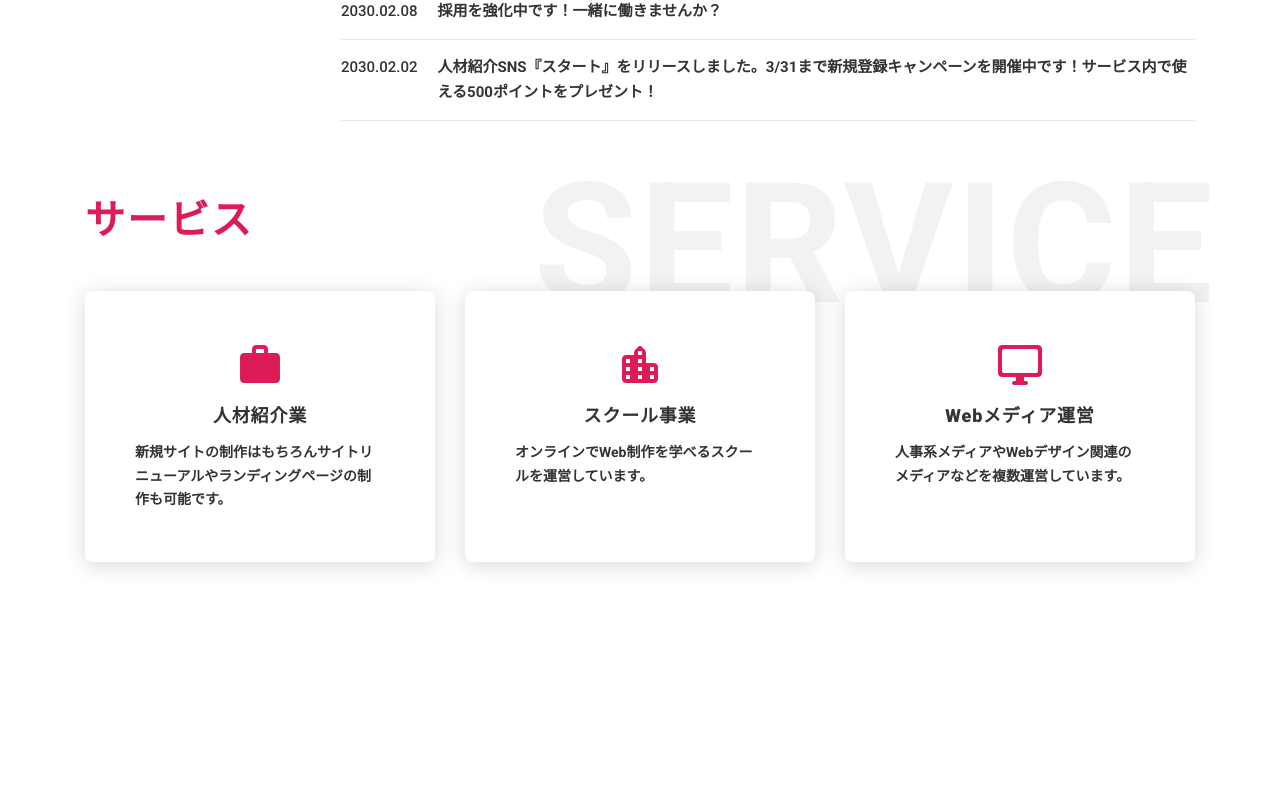
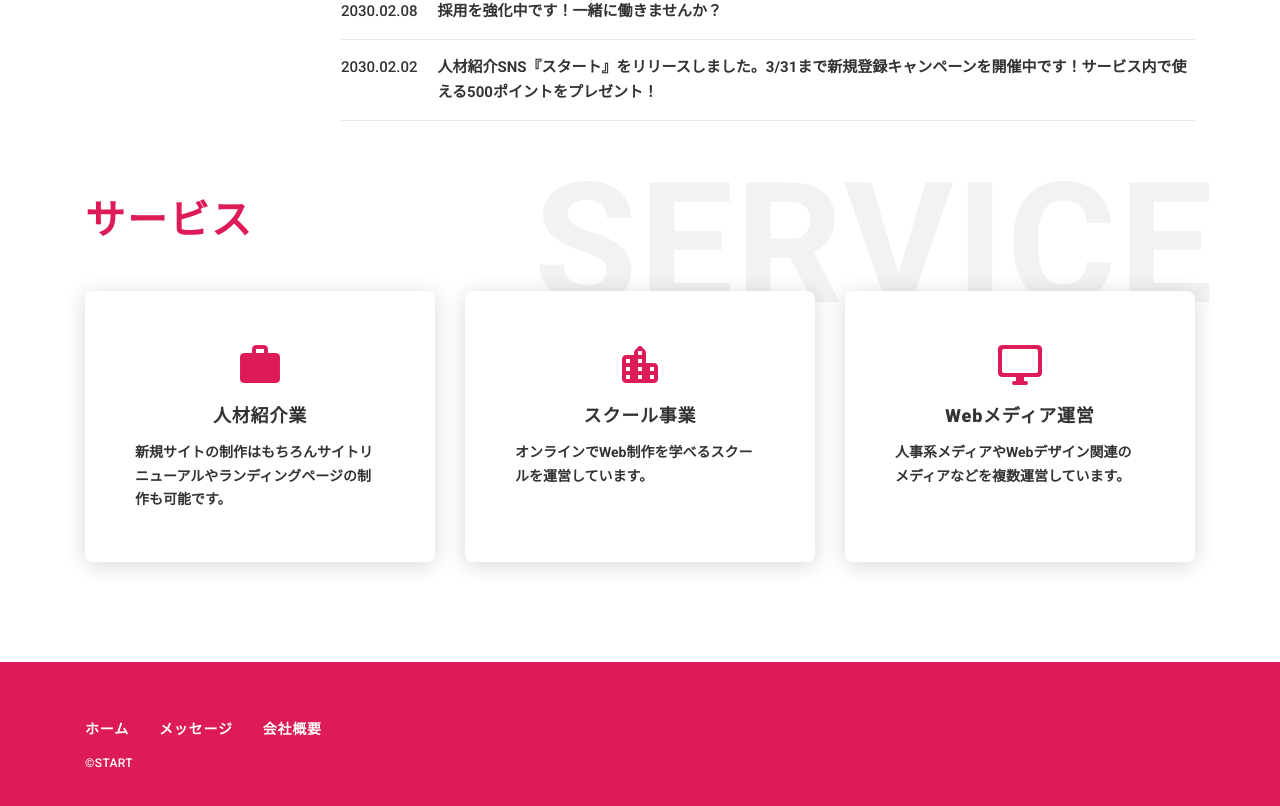
Before and after one commit to r77tchan/start, a Next.js app: page / in a window 1280 px wide. Shown: the part 807-1613 px from the top of the page. Before the commit the page ends 1469 px from the top, so only its background shows below. Built offline with nearby package versions, Linux system fonts and the light colour scheme.

Commit message:
Footer作成

```diff
--- a/app/page.tsx
+++ b/app/page.tsx
@@ -1,3 +1,4 @@
+import Footer from "@/lib/components/Footer";
 import Header from "@/lib/components/Header";
 import News from "@/lib/components/news/News";
 import Service from "@/lib/components/Service";
@@ -12,6 +13,7 @@ export default function Home() {
         <News />
         <Service />
       </div>
+      <Footer />
     </div>
   );
 }
--- /dev/null
+++ b/lib/components/Footer.tsx
@@ -0,0 +1,20 @@
+import { links } from "@/lib/utils/navigationLinks";
+
+export default function Footer() {
+  return (
+    <footer className="bg-red-1 text-white">
+      <div className="mx-auto max-w-292.5 px-5 pt-10 pb-7.5 md:px-7.5 md:pt-15 md:pb-12.5">
+        <ul className="flex gap-6.25 text-[12px] leading-none font-extrabold md:gap-7.5 md:text-[14px]">
+          {links.map((link) => (
+            <li key={link.id}>
+              <a href={link.href}>{link.name}</a>
+            </li>
+          ))}
+        </ul>
+        <div className="pt-5 text-[12px] leading-3.5 font-medium tracking-[0.03em]">
+          &copy;START
+        </div>
+      </div>
+    </footer>
+  );
+}
```
